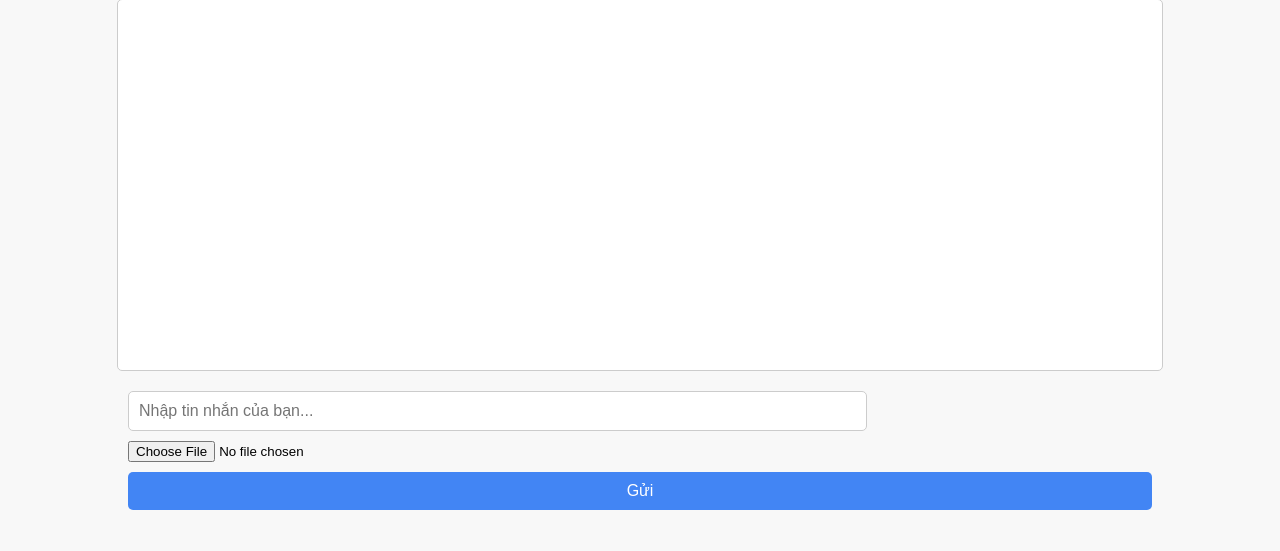
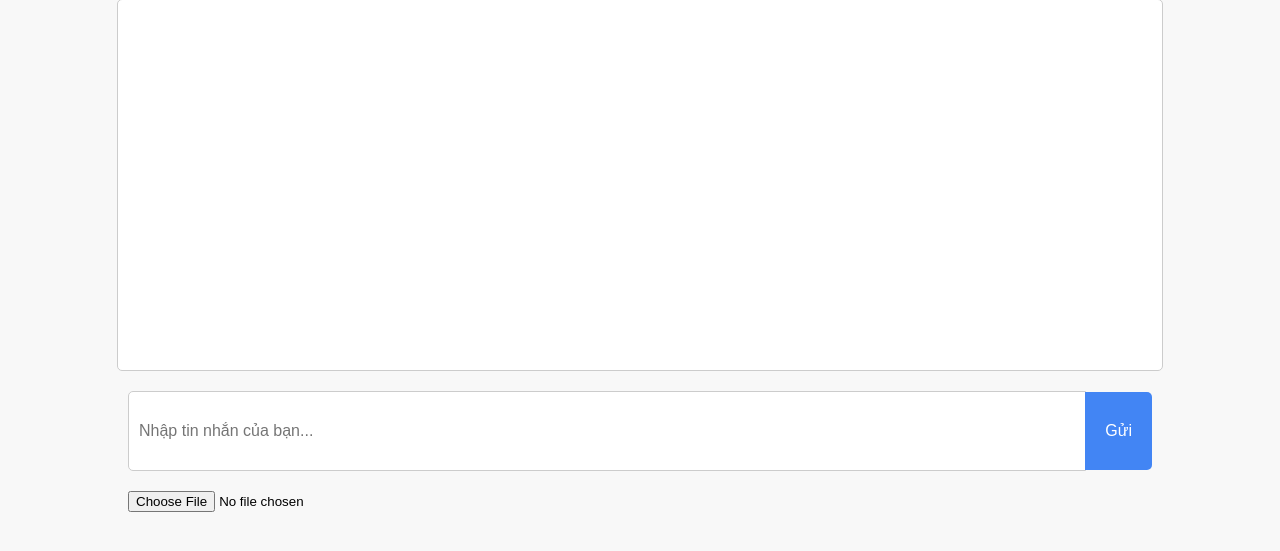
Before and after one commit to luvideez/gemini-picture-chat, a PHP site: page / in a window 1280 px wide. Shown: the part 98-649 px from the top of the page. Run offline with PHP 8.4, Linux system fonts and the light colour scheme.

Commit message:
Update index.php

```diff
--- a/index.php
+++ b/index.php
@@ -1,7 +1,7 @@
 <!DOCTYPE html>
 <html>
 <head>
-    <title>Làm bài tập</title>
+    <title>Làm bài tập</title>
     <style>
         body {
             font-family: sans-serif;
@@ -53,7 +53,7 @@
         }
 
         #chatbox p.gemini::before {
-            content: "Gemini";
+            content: "Google"; /* Thay đổi từ Gemini thành Google */
             display: block;
             font-weight: bold;
             margin-bottom: 5px;
@@ -76,7 +76,7 @@
 
         .preview {
             text-align: center;
-            margin-top: 10px;
+            margin: 10px 0;
         }
 
         .preview img {
@@ -88,48 +88,57 @@
 
         form {
             width: 80%;
-            margin: 0 auto;
+            margin: 20px auto;
             display: flex;
-            flex-wrap: wrap; /* Cho phép các phần tử xuống dòng */
-            align-items: center; /* Căn giữa theo chiều dọc */
+            flex-direction: column; /* Thay đổi hướng flexbox thành column */
+            align-items: center;
+        }
+
+        .input-group {
+            display: flex;
+            width: 100%;
+            align-items: center;
+            margin-bottom: 10px;
         }
 
         input[type="text"] {
-            width: 70%; /* Điều chỉnh độ rộng ô nhập tin nhắn */
-            padding: 10px;
+            flex-grow: 1; /* Ô nhập tin nhắn chiếm phần lớn không gian */
+            padding: 30px 10px;
             border: 1px solid #ccc;
-            border-radius: 5px;
+            border-radius: 5px 0 0 5px;
             font-size: 16px;
-            margin-bottom: 10px; /* Thêm khoảng cách với ô file */
+        }
+
+        button[type="submit"] {
+            width: auto; /* Thu hẹp chiều rộng nút gửi */
+            padding: 30px 20px;
+            background-color: #4285f4;
+            color: #fff;
+            border: none;
+            border-radius: 0 5px 5px 0;
+            cursor: pointer;
+            font-size: 16px;
+            margin-left: -1px;
         }
 
         input[type="file"] {
-            width: 30%; /* Điều chỉnh độ rộng ô chọn file */
-            margin-bottom: 10px; /* Thêm khoảng cách với nút gửi */
-        }
-
-        button[type="submit"] {
-            width: 100%; /* Nút gửi chiếm toàn bộ chiều rộng form */
-            padding: 10px;
-            background-color: #4285f4;
-            color: #fff;
-            border: none;
-            border-radius: 5px;
-            cursor: pointer;
-            font-size: 16px;
+            width: 100%; /* Ô chọn file chiếm toàn bộ chiều rộng form */
+            margin-top: 10px; /* Đưa ô file xuống dưới */
         }
     </style>
 </head>
 <body>
-    <h1>Làm bài tập</h1>
+    <h1>Làm bài tập</h1>
 
     <div id="chatbox">
     </div>
 
     <form id="messageForm" enctype="multipart/form-data">
-        <input type="text" name="message" id="message" placeholder="Nhập tin nhắn của bạn...">
+        <div class="input-group">
+          <input type="text" name="message" id="message" placeholder="Nhập tin nhắn của bạn...">
+          <button type="submit">Gửi</button>
+        </div>
         <input type="file" name="image" id="image" accept="image/*">
-        <button type="submit">Gửi</button>
         <div class="preview" id="imagePreview"></div>
     </form>
 
```
